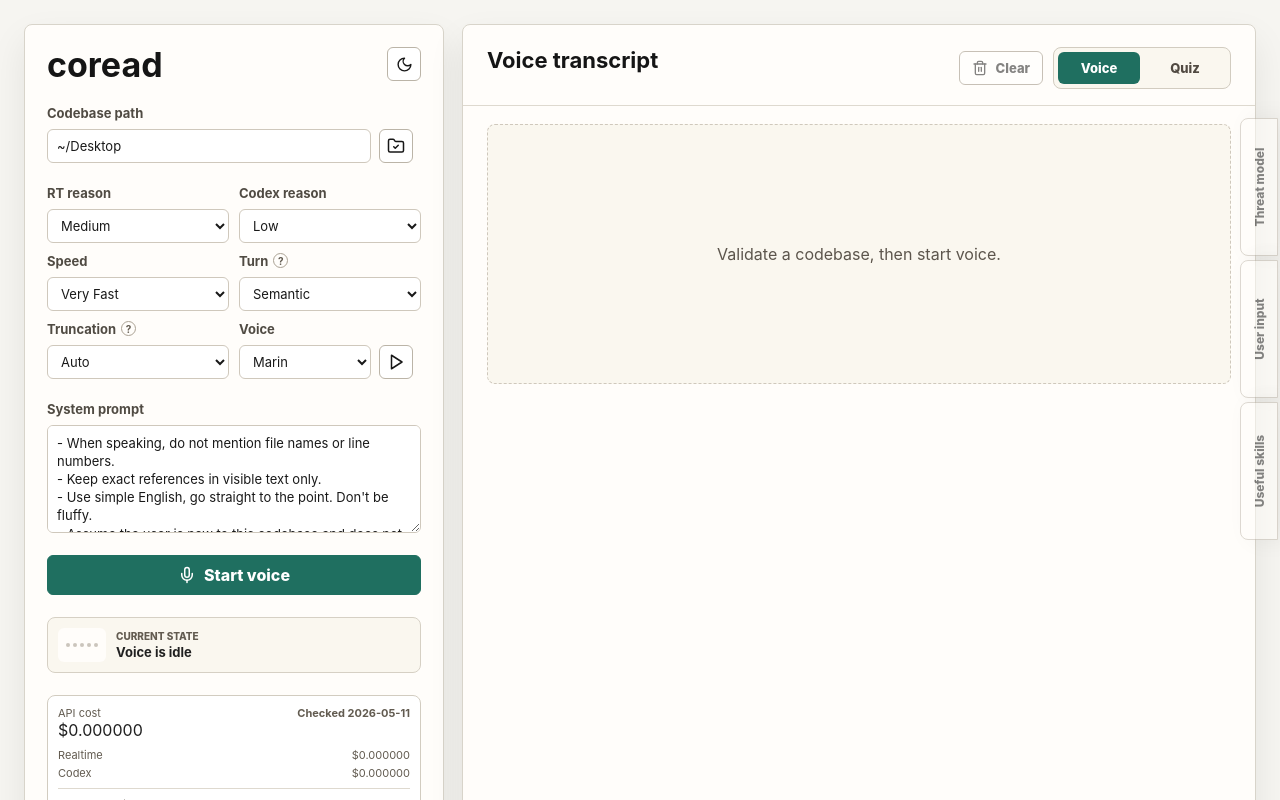
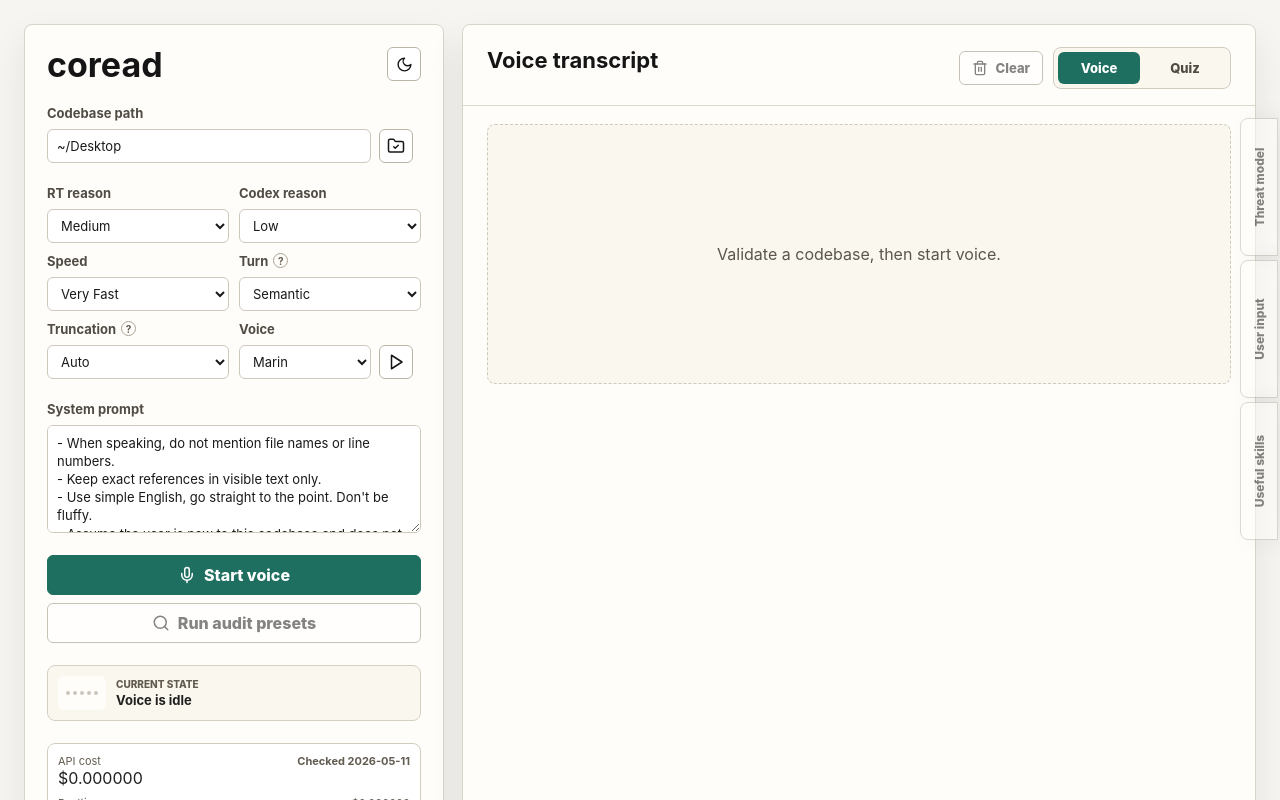
Before and after one commit to kevin-valerio/coread, a React (Vite) app: page / in a window 1280 px wide. Shown: the top 800 px of the page. Built offline with nearby package versions, Linux system fonts and the light colour scheme.

Commit message:
fix(audit): require confirmation before preset research

```diff
--- a/src/App.tsx
+++ b/src/App.tsx
@@ -10,6 +10,7 @@ import {
   Moon,
   Play,
   RefreshCw,
+  Search,
   Square,
   Sun,
   Trash2,
@@ -695,7 +696,6 @@ export function App() {
     }
 
     const next = createEmptyAuditPresetResults();
-    const missingPresetIds: AuditPresetId[] = [];
 
     auditPresetOptions.forEach((preset) => {
       const cached = readCachedAuditPreset(validatedPath, preset.id);
@@ -708,15 +708,28 @@ export function App() {
         };
         return;
       }
-
-      missingPresetIds.push(preset.id);
     });
 
     setAuditPresetResults(next);
-    missingPresetIds.forEach((presetId) => {
-      void runAuditPreset(presetId, validatedPath);
+  }, [validatedPath]);
+
+  function runAuditPresetResearch() {
+    if (!validatedPath || auditPresetRunning) {
+      return;
+    }
+
+    const shouldRun = window.confirm(
+      "Run Threat model, User input, and Useful skills research now? This will use Codex and replace cached preset notes as each one finishes."
+    );
+
+    if (!shouldRun) {
+      return;
+    }
+
+    auditPresetOptions.forEach((preset) => {
+      void runAuditPreset(preset.id, validatedPath);
     });
-  }, [runAuditPreset, validatedPath]);
+  }
 
   async function validatePath(): Promise<string | null> {
     const requestedPath = targetPath.trim();
@@ -1842,6 +1855,16 @@ export function App() {
                 Stop voice
               </button>
             )}
+            <button
+              className="secondary-action"
+              type="button"
+              onClick={runAuditPresetResearch}
+              disabled={!validatedPath || auditPresetRunning}
+              title="Run audit preset research"
+            >
+              <Search size={18} />
+              {auditPresetRunning ? "Running audit presets" : "Run audit presets"}
+            </button>
           </div>
 
           <div className={`activity-card ${activity}`} aria-live="polite">
@@ -2037,9 +2060,7 @@ function AuditPresetDock({
 }) {
   const openPreset = presets.find((preset) => preset.id === openPresetId) ?? null;
   const openResult = openPreset ? results[openPreset.id] : null;
-  const isThinking =
-    Boolean(validatedPath) &&
-    (!openResult || openResult.status === "idle" || openResult.status === "loading");
+  const isThinking = Boolean(validatedPath) && openResult?.status === "loading";
 
   return (
     <div className={`audit-preset-dock ${openPreset ? "open" : ""}`}>
```
Also changed, not shown: 4 other files (tests, documents, lock files or other folders).
